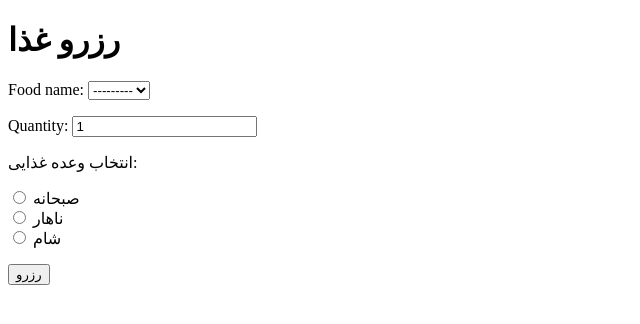
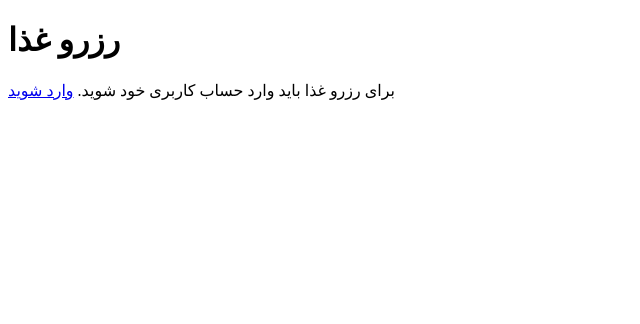
Before and after one commit to haniyeabdollahzadeh/db_403, a Django app: template reservation/templates/reservation_create.html in a window 1280 px wide. Shown: the top 324 px of the page, without its empty margins (0-640 px from the left). Run offline with Django 5.2, Linux system fonts and the light colour scheme; the template is opened without the code that fills it: values that come from a table or form of the project are taken from there, others are empty.

Commit message:
change reservation_create template

```diff
--- a/reservation/templates/reservation_create.html
+++ b/reservation/templates/reservation_create.html
@@ -7,11 +7,16 @@
 </head>
 <body>
     <h1>رزرو غذا</h1>
+    {% if user.is_authenticated %}
+    <!-- فرم رزرو غذا برای کاربرانی که وارد شده‌اند -->
+    <form method="post">
+      {% csrf_token %}
+      {{ form.as_p }}
+      <button type="submit">رزرو غذا</button>
+    </form>
+  {% else %}
+    <p>برای رزرو غذا باید وارد حساب کاربری خود شوید. <a href="{% url 'login' %}?next={{ request.path }}">وارد شوید</a></p>
+  {% endif %}
 
-    <form method="POST">
-        {% csrf_token %}
-        {{ form.as_p }}
-        <button type="submit">رزرو</button>
-    </form>
 </body>
 </html>
```
